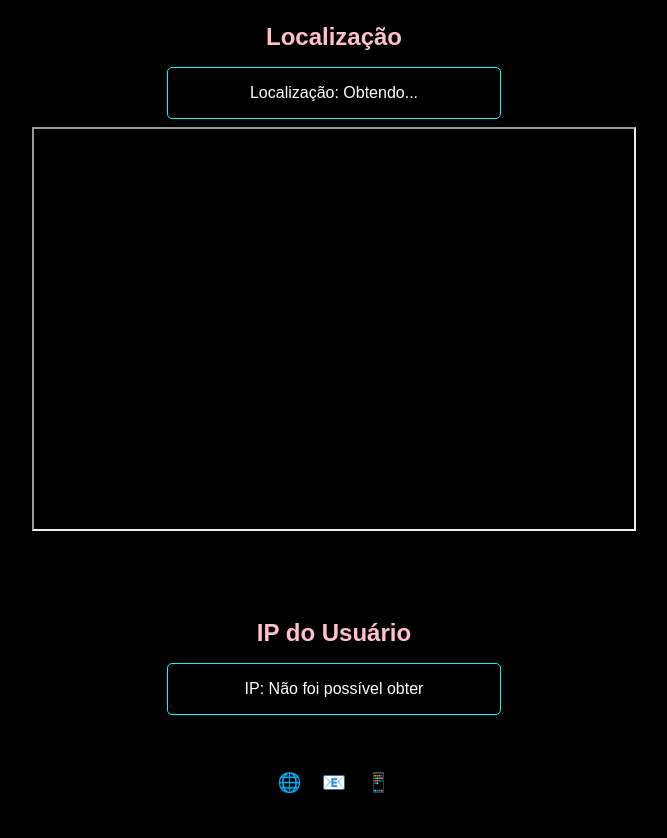
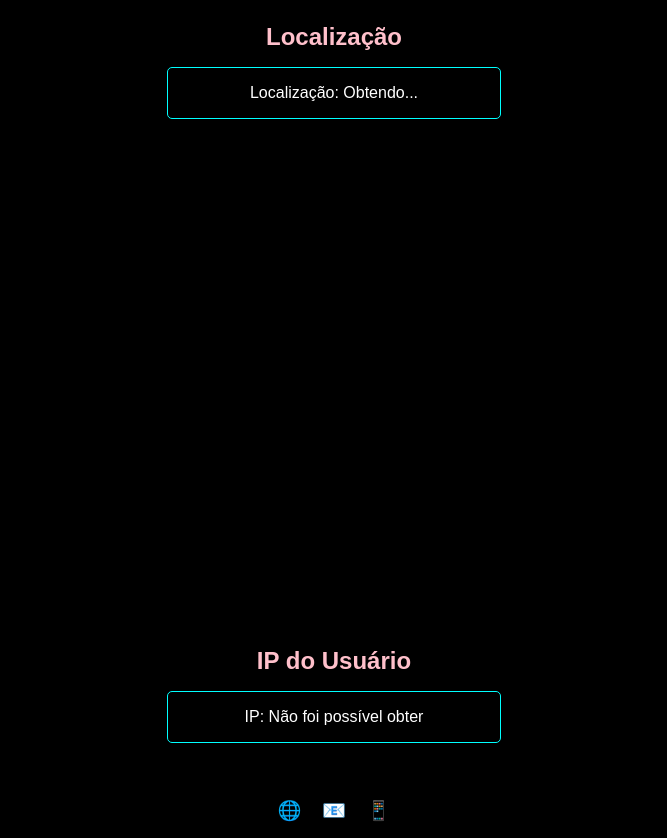
Before and after one commit to cmstudioapps/Meudispositivo, a plain HTML site: page home.html in a window 1280 px wide. Shown: the part 900-1738 px from the top of the page, without its empty margins (306-973 px from the left). Before the commit the page ends 1710 px from the top, so only its background shows below. Drawn offline with Linux system fonts and the light colour scheme; no server answers.

Commit message:
Atualizar o style.css

```diff
--- a/style.css
+++ b/style.css
@@ -100,6 +100,16 @@ header nav ul li a:hover {
   transform: scale(1.05);
 }
 
+/* Map Section */
+iframe {
+  width: 100%;
+  height: 400px;
+  border: none;
+  border-radius: 5px;
+  margin-top: 2rem;
+  box-shadow: 0 4px 12px rgba(0, 0, 0, 0.2);
+}
+
 /* Footer */
 footer {
   text-align: center;
```
